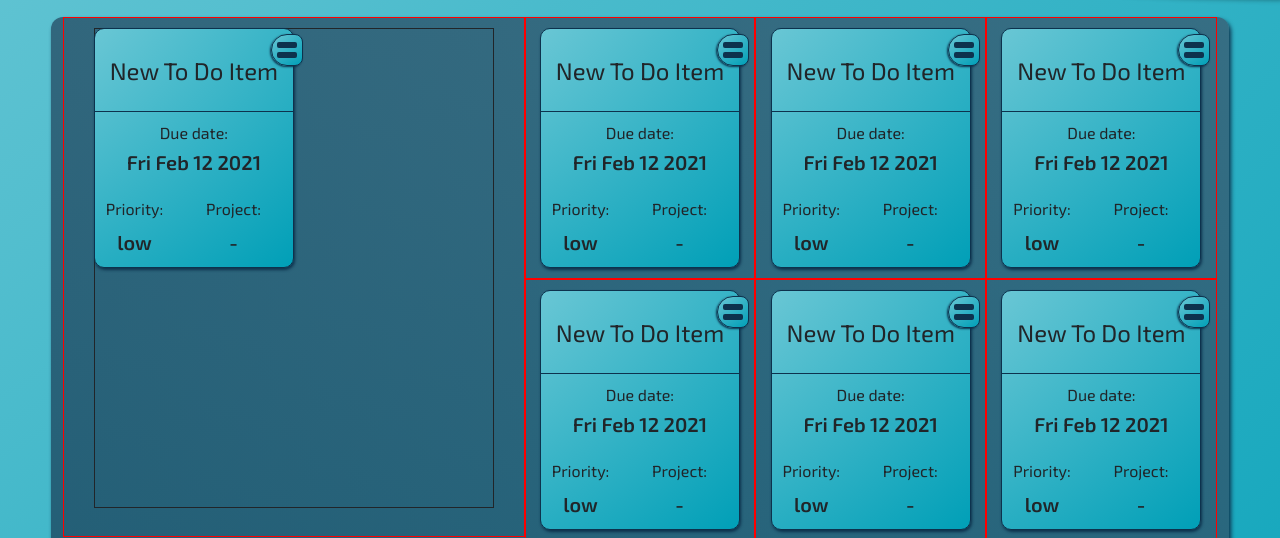
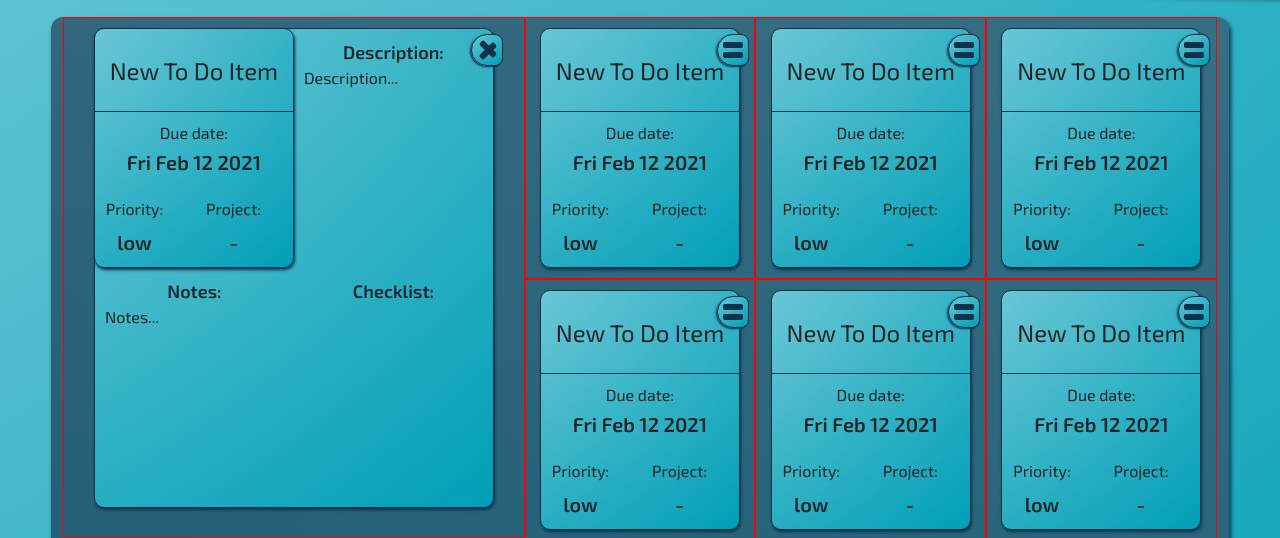
Before and after one commit to jkbsck/todo-list, a website built with webpack: page dist/index.html in a window 1280 px wide. Both pictures are taken after a click on the element 271 px from the left and 293 px from the top of the page. Shown: the part 243-781 px from the top of the page. Built offline with nearby package versions, Linux system fonts and the light colour scheme.

Commit message:
Added description, notes and checklist into expanded todo card.

```diff
--- a/src/DomToDos.js
+++ b/src/DomToDos.js
@@ -80,7 +80,9 @@ const DomToDos = (() => {
     menuBtn.appendChild(stickTwo);
 
     // expand menu event listener
-    menuBtn.addEventListener("click", _expandToDo);
+    menuBtn.addEventListener("click", (e) => {
+      _expandToDo(e, toDo, menuBtn);
+    });
 
   };
 
@@ -116,7 +118,7 @@ const DomToDos = (() => {
 
   };
 
-  const _expandToDo = (event) => {
+  const _expandToDo = (event, toDo, menuBtn) => {
 
     let toDoDiv = event.currentTarget.parentElement.parentElement;
 
@@ -131,9 +133,67 @@ const DomToDos = (() => {
       expandedToDo.classList.add("expanded-todo");
 
       toDoDiv.children[0].classList.add("wrapper-expanded");
+
+      // change style of menu btn
+      menuBtn.classList.toggle("menu-btn-expanded");
+
+      // create and fill elements inside expanded div
+
+      // description
+      let descriptionDiv = document.createElement("div");
+      descriptionDiv.classList.add("description-div");
+      expandedToDo.appendChild(descriptionDiv);
+
+      let descriptionTitle = document.createElement("span");
+      descriptionTitle.textContent = "Description: ";
+      descriptionDiv.appendChild(descriptionTitle);
+
+      let description = document.createElement("span");
+      description.textContent = toDo.description;
+      descriptionDiv.appendChild(description);
+
+      // notes
+      let notesDiv = document.createElement("div");
+      notesDiv.classList.add("notes-div");
+      expandedToDo.appendChild(notesDiv);
+
+      let notesTitle = document.createElement("span");
+      notesTitle.textContent = "Notes: ";
+      notesDiv.appendChild(notesTitle);
+
+      let notes = document.createElement("span");
+      notes.textContent = toDo.notes;
+      notesDiv.appendChild(notes);
+
+      // checklist
+      let checkListDiv = document.createElement("div");
+      checkListDiv.classList.add("checklist-div");
+      expandedToDo.appendChild(checkListDiv);
+
+      let checkListTitle = document.createElement("span");
+      checkListTitle.textContent = "Checklist: ";
+      checkListDiv.appendChild(checkListTitle);
+
+      let checkList = document.createElement("span");
+      checkList.textContent = toDo.checkList;
+      checkListDiv.appendChild(checkList);
+
+      // this.title = title;
+      // this.description = description;
+      // this.dueDate = dueDate;
+      // this.priority = priority;
+      // this.notes = notes;
+      // this.checklist = checklist;
+      // this.completed = completed;
+      // this.completedOn = completedOn;
+      // this.project = project;
+
     } else {
       toDoDiv.children[1].remove();
       toDoDiv.children[0].classList.remove("wrapper-expanded");
+
+      // change style of menu btn
+      menuBtn.classList.toggle("menu-btn-expanded");
     };
   };
 
--- a/src/style.scss
+++ b/src/style.scss
@@ -109,6 +109,20 @@ $dark-blue: #0d324d;
       }
     }
 
+    .menu-btn-expanded {
+      right: -210px;
+      :nth-child(1) {
+        transform: rotate(45deg);
+        margin-bottom: -.18rem;
+        margin-left: .2rem;
+      }
+      :nth-child(2) {
+        transform: rotate(-45deg);
+        margin-top: -.1rem;
+        margin-left: .2rem;
+      }
+    }
+
     div {
       display: flex;
       flex-direction: column;
@@ -148,7 +162,25 @@ $dark-blue: #0d324d;
     position: relative;
     top: -240px;
     margin: 0 auto;
-    border: solid 1px;
+    border: solid 1px $dark-blue;
+    border-radius: 10px;
+    background: radial-gradient(at -200% -100%, white, $light-blue);
+    box-shadow: $dark-blue 1px 2px 3px;
+    display: grid;
+    grid-template-columns: 50% 50%;
+    div {
+      display: flex;
+      flex-direction: column;
+      padding: 10px;
+      :first-child {
+        align-self: center;
+        font-weight: 600;
+        font-size: 18px;
+      }
+    }
+    .description-div {
+      grid-column: 2 / 3;
+    }
   }
 
   .wrapper-expanded {
@@ -163,8 +195,8 @@ $dark-blue: #0d324d;
     font-size: 100px;
     font-weight: 600;
     color: transparentize($color: $dark-blue, $amount: 0.2);
+    background: radial-gradient(at 300% 200%, white, lighten($color: $light-blue, $amount: 15));
     text-shadow: $dark-blue 0px 0px 1px;
-    background: rgba(255, 255, 255, 0.719);
     cursor: pointer;
     transition: color .25s;
     :nth-child(2) {
@@ -174,7 +206,7 @@ $dark-blue: #0d324d;
     &:hover {
       text-shadow: none;
       color: $dark-blue;
-      background: radial-gradient(at 300% 200%, white, $light-blue);
+      background: radial-gradient(at -300% -200%, white, lighten($color: $light-blue, $amount: 15));
       box-shadow: $dark-blue 2px 3px 4px;
       font-weight: 700;
       line-height: 40px;
```
Also changed, not shown: dist/css/style.css, dist/main.js, 1 other file.
